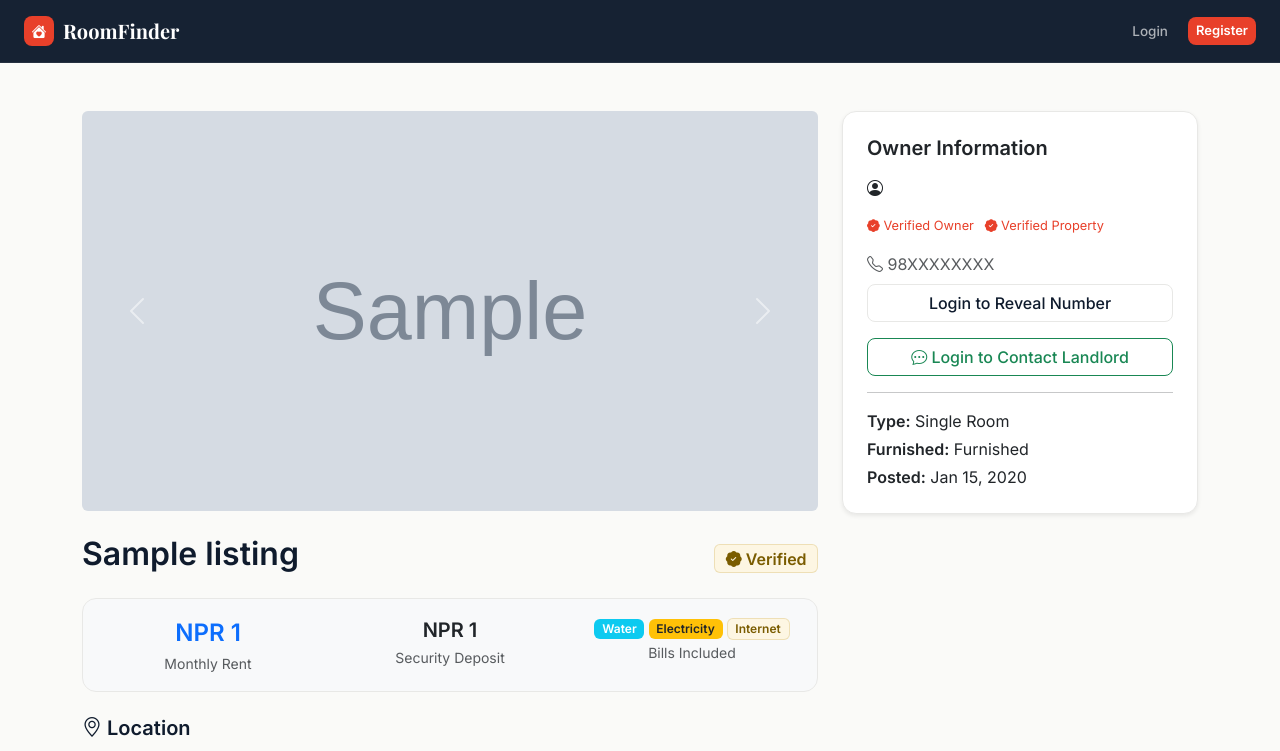
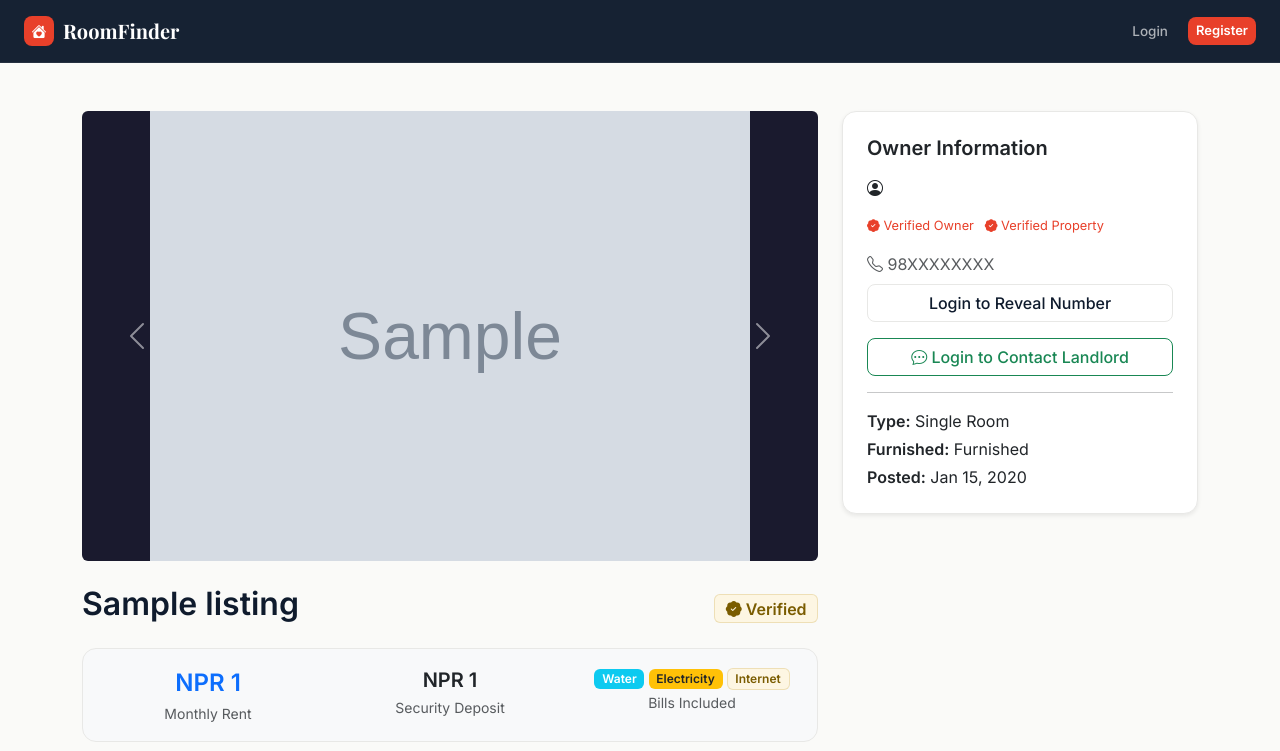
Before and after one commit to Karina-p1/verified-room-finder, a Django app: page /listing/1/ in a window 1280 px wide. Shown: the top 751 px of the page. Run offline with Django 4.2, Linux system fonts and the light colour scheme; tables that the repository leaves empty hold one stand-in row (values such as "Sample post"); grey boxes marked "Sample" are stand-in pictures.

Commit message:
feat: Update styling for image carousel in listing detail page

````diff
--- a/roomfinder/apps/admin_panel/templates/admin_panel/pending_listings.html
+++ b/roomfinder/apps/admin_panel/templates/admin_panel/pending_listings.html
@@ -195,7 +195,6 @@
     </div>
 
 {% endif %}
-```
 
 </div>
 {% endblock %}
--- a/roomfinder/apps/listings/templates/listings/detail.html
+++ b/roomfinder/apps/listings/templates/listings/detail.html
@@ -8,11 +8,11 @@
         <div class="col-lg-8">
             <!-- Image Gallery -->
             <div id="imageCarousel" class="carousel slide mb-4" data-bs-ride="carousel">
-                <div class="carousel-inner rounded">
+                <div class="carousel-inner rounded" style="background:#1a1a2e;">
                     {% for img in listing.images.all %}
                         <div class="carousel-item {% if forloop.first %}active{% endif %}">
                             <img src="{{ img.image.url }}" class="d-block w-100"
-                                 style="height:400px;object-fit:cover;" alt="Room image">
+                                 style="height:450px;object-fit:contain;" alt="Room image">
                         </div>
                     {% endfor %}
                 </div>
````
